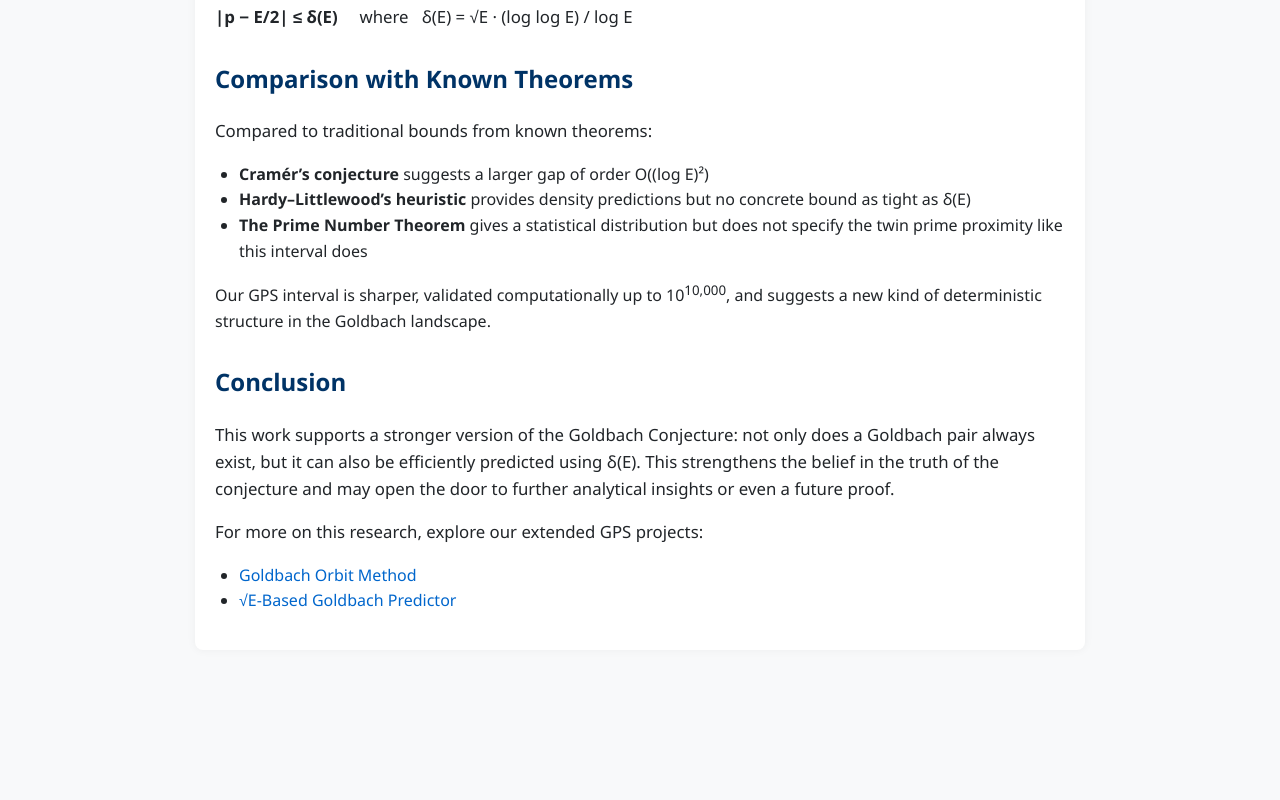
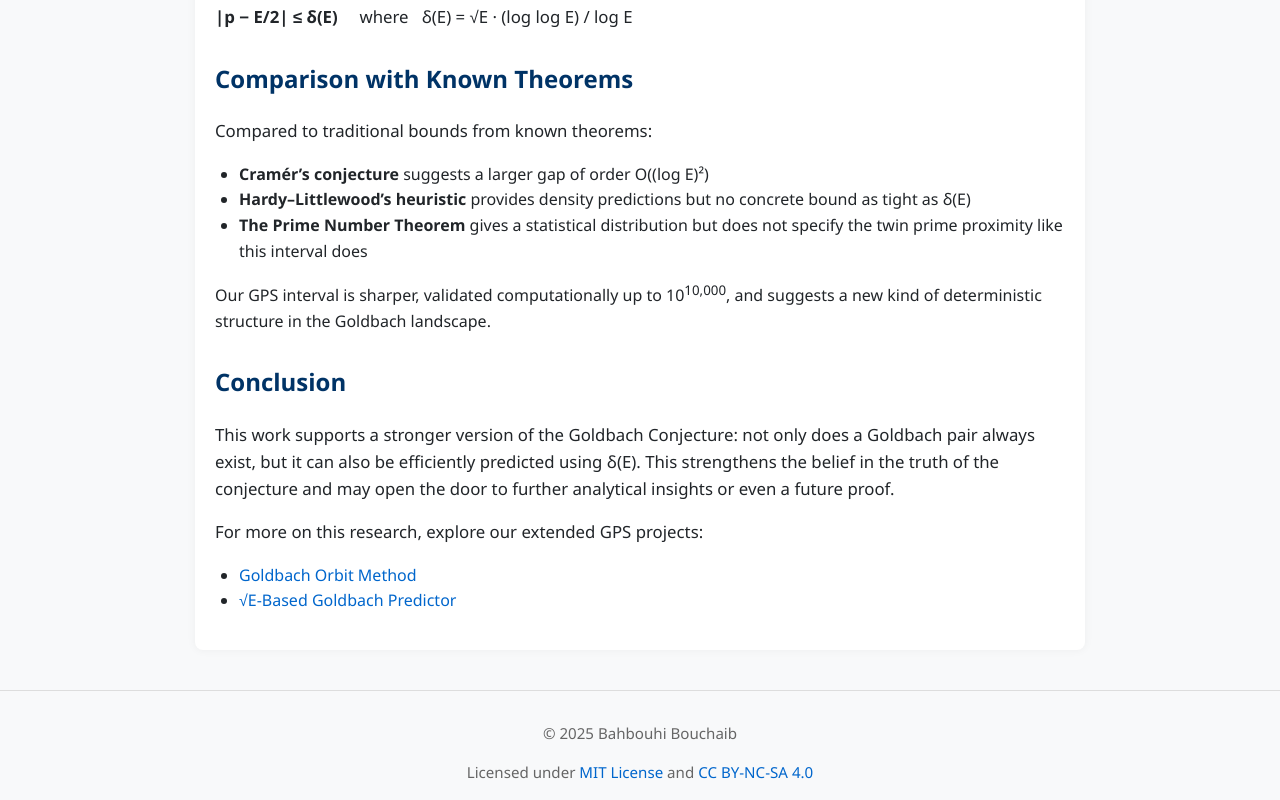
Before and after one commit to Bouchaib542/-title-Goldbach-Strong-Conjecture-Calculator-GPS-Prime-Pair-Finder-title-, a plain HTML site: page index.html in a window 1280 px wide. Shown: the part 647-1447 px from the top of the page. Before the commit the page ends 1337 px from the top, so only its background shows below. Drawn offline with Linux system fonts and the light colour scheme.

Commit message:
Update index.html

```diff
--- a/index.html
+++ b/index.html
@@ -51,7 +51,16 @@
       <li><a href="https://bouchaib542.github.io/Goldbach-Orbit-Method/">Goldbach Orbit Method</a></li>
       <li><a href="https://bouchaib542.github.io/goldbach-sqrt-predictor/">√E-Based Goldbach Predictor</a></li>
     </ul>
+  </div>
 
-  </div>
+  <!-- ✅ FOOTER LICENCE -->
+  <footer style="margin-top: 40px; text-align: center; font-size: 0.9em; color: #666;">
+    <p>© 2025 Bahbouhi Bouchaib</p>
+    <p>
+      Licensed under
+      <a href="https://opensource.org/licenses/MIT" target="_blank">MIT License</a> and
+      <a href="https://creativecommons.org/licenses/by-nc-sa/4.0/" target="_blank">CC BY-NC-SA 4.0</a>
+    </p>
+  </footer>
 </body>
 </html>
```
